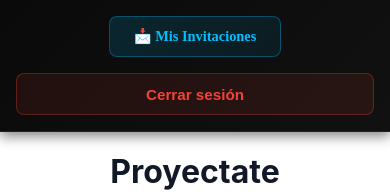
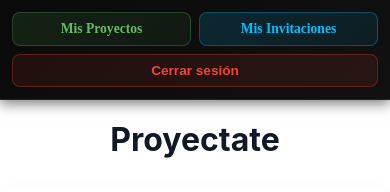
Before and after one commit to XxemicoxX/Proyectate-FrontEnd, an Angular app: page / in a window 390 px wide. Shown: the top 192 px of the page. Built offline with nearby package versions, Linux system fonts and the light colour scheme; no server answers; sample sign-in values are in the browser's storage.

Commit message:
Correcion del entrar a un proyecto creado

```diff
--- a/src/app/features/user/detalle-proyecto/detalle-proyecto.ts
+++ b/src/app/features/user/detalle-proyecto/detalle-proyecto.ts
@@ -80,18 +80,19 @@ export class DetalleProyecto implements OnInit {
   cargarDatos(): void {
     this.cargando = true;
 
-    // Cargar todos los datos en paralelo
+    // Primero cargar el proyecto
+    this.http.get<Proyecto>(`${this.apiProyectosUrl}/${this.proyectoId}`).subscribe({
+      next: (proyecto) => {
+        this.proyecto = proyecto;
+        console.log('Proyecto cargado:', this.proyecto);
+
+        // Luego cargar el resto de datos en paralelo
         forkJoin({
-      proyecto: this.http.get<Proyecto>(`${this.apiProyectosUrl}/${this.proyectoId}`),
           etiquetas: this.http.get<Etiqueta[]>(this.apiEtiquetasUrl),
           usuarios: this.http.get<any[]>(`${this.apiUsuariosProyectoUrl}/proyecto/${this.proyectoId}/detalles`),
           tareas: this.http.get<any[]>(`${this.apiTareasUrl}/proyecto/${this.proyectoId}`)
         }).subscribe({
           next: (data) => {
-        // Proyecto
-        this.proyecto = data.proyecto;
-        console.log('Proyecto cargado:', this.proyecto);
-
             // Etiquetas
             this.etiquetas = data.etiquetas ?? [];
             console.log('Etiquetas cargadas:', this.etiquetas);
@@ -123,9 +124,19 @@ export class DetalleProyecto implements OnInit {
             this.cargando = false;
           },
           error: (err) => {
-        console.error('Error al cargar datos del proyecto:', err);
+            console.error('Error al cargar datos complementarios:', err);
+            // Aunque falle, mostramos el proyecto
+            this.etiquetas = [];
+            this.usuariosProyecto = [];
+            this.tareas = [];
             this.cargando = false;
-        alert('Error al cargar el proyecto');
+          }
+        });
+      },
+      error: (err) => {
+        console.error('Error al cargar proyecto:', err);
+        this.cargando = false;
+        alert('Error al cargar el proyecto. Puede que no exista o no tengas permisos.');
         this.volver();
       }
     });
--- a/src/app/features/user/gestion-tareas/gestion-tareas.html
+++ b/src/app/features/user/gestion-tareas/gestion-tareas.html
@@ -165,7 +165,7 @@
     <div class="empty-state" *ngIf="tareas.length === 0 && !mostrarFormulario">
       <p>No hay tareas en este proyecto</p>
       <button class="btn-crear-primera" (click)="mostrarFormNuevo()">
-        ➕ Crear primera tarea
+        Crear primera tarea
       </button>
     </div>
   </div>
--- a/src/app/shared/components/header/header.html
+++ b/src/app/shared/components/header/header.html
@@ -6,14 +6,23 @@
             <a routerLink="/contacto">Contacto</a>
             <a routerLink="/inicio-sesion">Inicio Sesion</a>
         </ng-container>
+
         <ng-container *ngIf="auth.isAutenticado$ | async">
-            <a routerLink="/mis-invitaciones" class="btn-invitaciones">
-                📩 Mis Invitaciones
-                <span class="badge-notificacion" *ngIf="cantidadInvitaciones > 0">
-                    {{ cantidadInvitaciones }}
-                </span>
-            </a>
-            <button (click)="cerrarSesion()" class="btn-logout">Cerrar sesión</button>
+            <div class="nav-group">
+                <a routerLink="/proyectos" class="btn-proyectos" routerLinkActive="router-link-active">
+                    <span class="text-label">Mis Proyectos</span>
+                </a>
+                <a routerLink="/mis-invitaciones" class="btn-invitaciones" routerLinkActive="router-link-active">
+                    <span class="text-label">Mis Invitaciones</span>
+                    <span class="badge-notificacion" *ngIf="cantidadInvitaciones > 0">
+                        {{ cantidadInvitaciones }}
+                    </span>
+                </a>
+            </div>
+
+            <div class="nav-actions">
+                <button (click)="cerrarSesion()" class="btn-logout">Cerrar sesión</button>
+            </div>
         </ng-container>
     </nav>
 </header>
--- a/src/app/shared/components/header/header.scss
+++ b/src/app/shared/components/header/header.scss
@@ -12,12 +12,27 @@ header {
     margin: 0 auto;
     display: flex;
     align-items: center;
-    justify-content: space-between;
     gap: 1rem;
     padding: 1rem 2rem;
 
     ng-container {
       display: contents;
+    }
+
+    // Grupo de navegación principal
+    .nav-group {
+      display: flex;
+      align-items: center;
+      gap: 0.5rem;
+      flex: 1;
+    }
+
+    // Grupo de acciones (logout)
+    .nav-actions {
+      display: flex;
+      align-items: center;
+      gap: 0.5rem;
+      margin-left: auto;
     }
 
     // Links del nav
@@ -30,6 +45,10 @@ header {
       font-weight: 500;
       font-size: 0.95rem;
       border: 1px solid transparent;
+      display: inline-flex;
+      align-items: center;
+      gap: 0.5rem;
+      white-space: nowrap;
 
       &:hover {
         background: rgba(255, 255, 255, 0.05);
@@ -44,22 +63,48 @@ header {
         border-color: rgba(0, 191, 255, 0.3);
       }
 
+      // Botón de proyectos
+      &.btn-proyectos {
+        background: linear-gradient(135deg, rgba(76, 175, 80, 0.15), rgba(76, 175, 80, 0.08));
+        color: #66bb6a;
+        font-weight: 600;
+        border: 1px solid rgba(76, 175, 80, 0.3);
+
+        &:hover {
+          background: linear-gradient(135deg, rgba(76, 175, 80, 0.25), rgba(76, 175, 80, 0.15));
+          transform: translateY(-2px);
+          box-shadow: 0 4px 12px rgba(76, 175, 80, 0.2);
+          color: #66bb6a;
+          border-color: rgba(76, 175, 80, 0.4);
+        }
+
+        &.router-link-active {
+          background: linear-gradient(135deg, rgba(76, 175, 80, 0.25), rgba(76, 175, 80, 0.15));
+          color: #66bb6a;
+          border-color: rgba(76, 175, 80, 0.4);
+        }
+      }
+
       // Botón de invitaciones
       &.btn-invitaciones {
         position: relative;
-        display: flex;
-        align-items: center;
-        gap: 0.5rem;
         background: linear-gradient(135deg, rgba(0, 191, 255, 0.15), rgba(0, 191, 255, 0.08));
         color: #00bfff;
         font-weight: 600;
         border: 1px solid rgba(0, 191, 255, 0.3);
-        padding: 0.7rem 1.5rem;
 
         &:hover {
           background: linear-gradient(135deg, rgba(0, 191, 255, 0.25), rgba(0, 191, 255, 0.15));
           transform: translateY(-2px);
           box-shadow: 0 4px 12px rgba(0, 191, 255, 0.2);
+          color: #00bfff;
+          border-color: rgba(0, 191, 255, 0.4);
+        }
+
+        &.router-link-active {
+          background: linear-gradient(135deg, rgba(0, 191, 255, 0.25), rgba(0, 191, 255, 0.15));
+          color: #00bfff;
+          border-color: rgba(0, 191, 255, 0.4);
         }
 
         .badge-notificacion {
@@ -103,6 +148,7 @@ header {
       font-weight: 600;
       font-size: 0.95rem;
       transition: all 0.3s ease;
+      white-space: nowrap;
 
       &:hover {
         background: rgba(244, 67, 54, 0.2);
@@ -112,21 +158,63 @@ header {
     }
   }
 
+  @media (max-width: 968px) {
+    nav {
+      padding: 1rem;
+
+      a {
+        padding: 0.6rem 1rem;
+        font-size: 0.9rem;
+
+        // Ocultar texto en pantallas medianas, solo mostrar iconos
+        .text-label {
+          display: none;
+        }
+      }
+    }
+  }
+
   @media (max-width: 768px) {
     nav {
-      padding: 1rem;
       flex-wrap: wrap;
       justify-content: center;
       gap: 0.5rem;
 
-      a {
-        padding: 0.6rem 1rem;
-        font-size: 0.9rem;
+      .nav-group,
+      .nav-actions {
+        width: 100%;
+        justify-content: center;
       }
 
       .btn-logout {
         width: 100%;
-        margin-top: 0.5rem;
+      }
+
+      a {
+        flex: 1;
+        justify-content: center;
+        min-width: 120px;
+
+        .text-label {
+          display: inline;
+        }
+      }
+    }
+  }
+
+  @media (max-width: 480px) {
+    nav {
+      padding: 0.75rem;
+
+      a {
+        padding: 0.5rem 0.8rem;
+        font-size: 0.85rem;
+        min-width: 100px;
+      }
+
+      .btn-logout {
+        padding: 0.5rem 1rem;
+        font-size: 0.85rem;
       }
     }
   }
```
Lines whose indentation alone changed are shown as unchanged.
